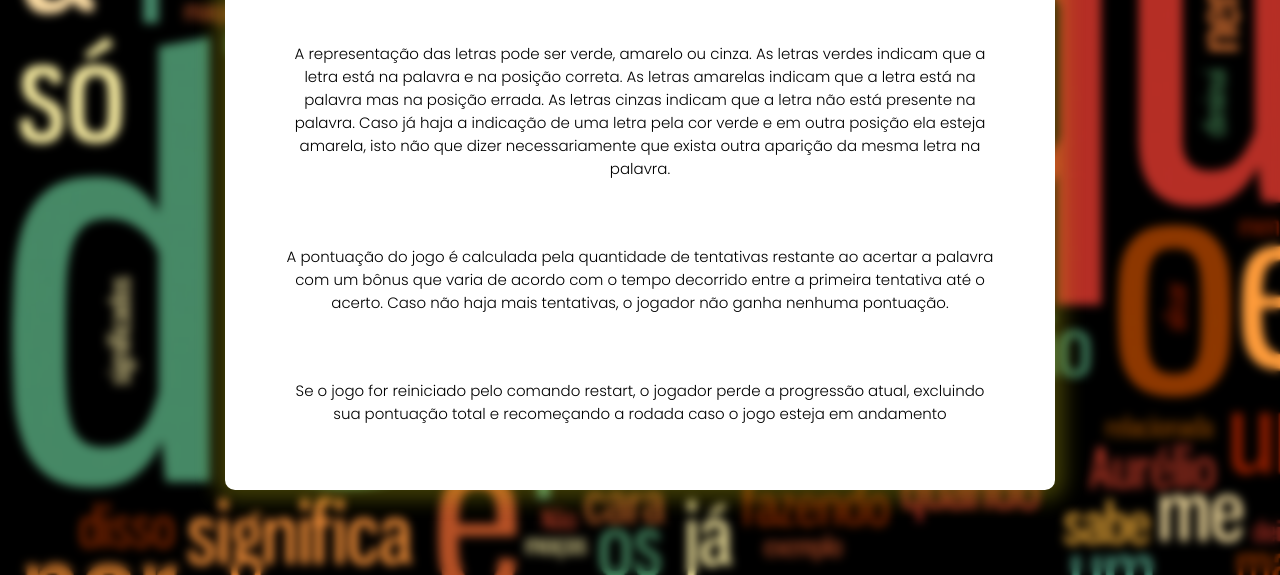
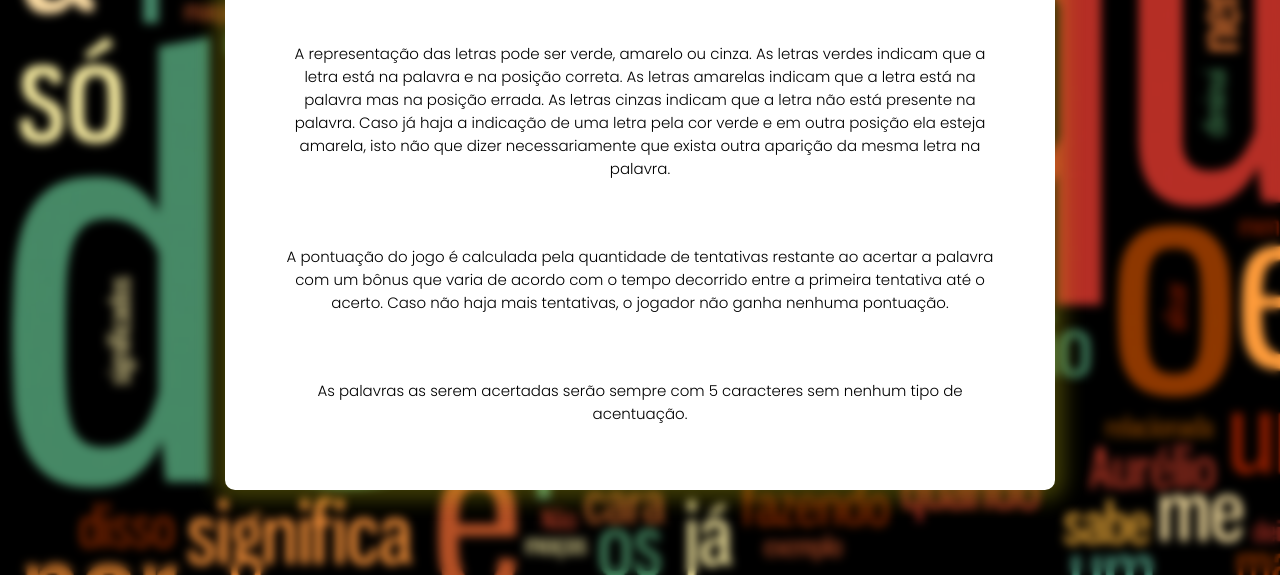
Before and after one commit to AdielSM/Termo, a plain HTML site: page docs/index.html in a window 1280 px wide. Shown: the part 225-800 px from the top of the page. Drawn offline with Linux system fonts and the light colour scheme.

Commit message:
Atualizando página de regras sobre os caracteres

```diff
--- a/docs/index.html
+++ b/docs/index.html
@@ -63,7 +63,7 @@
             <h1>Regras</h1>
             <p>A representação das letras pode ser verde, amarelo ou cinza. As letras verdes indicam que a letra está na palavra e na posição correta. As letras amarelas indicam que a letra está na palavra mas na posição errada. As letras cinzas indicam que a letra não está presente na palavra. Caso já haja a indicação de uma letra pela cor verde e em outra posição ela esteja amarela, isto não que dizer necessariamente que exista outra aparição da mesma letra na palavra.</p>
             <p>A pontuação do jogo é calculada pela quantidade de tentativas restante ao acertar a palavra com um bônus que varia de acordo com o tempo decorrido entre a primeira tentativa até o acerto. Caso não haja mais tentativas, o jogador não ganha nenhuma pontuação.</p>
-            <p>Se o jogo for reiniciado pelo comando restart, o jogador perde a progressão atual, excluindo sua pontuação total e recomeçando a rodada caso o jogo esteja em andamento</p>
+            <p>As palavras as serem acertadas serão sempre com 5 caracteres sem nenhum tipo de acentuação.</p>
         </div>
     </main>
 </body>
```
